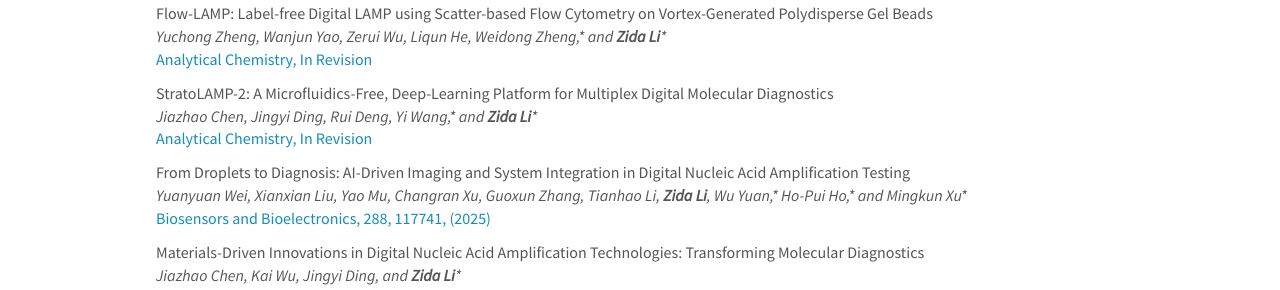
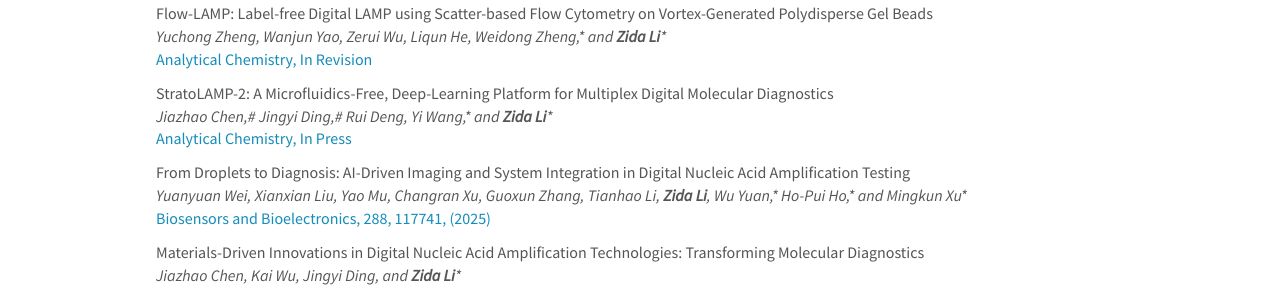
Before and after one commit to zidalab/zidalab.github.io, a Jekyll site: the page built from _pages/publications.md, in a window 1280 px wide and 900 px high, scrolled down 3508 px. Shown: the part 154-444 px from the top of the window. Built offline with Jekyll 4.4.1, drawn with Linux system fonts in a browser that asks for light colours; nearby versions of some CDN libraries.

Commit message:
Update publist.yml

```diff
--- a/_data/publist.yml
+++ b/_data/publist.yml
@@ -20,11 +20,11 @@
 
 - title: "StratoLAMP-2: A Microfluidics-Free, Deep-Learning Platform for Multiplex Digital Molecular Diagnostics"
   image:
-  authors: Jiazhao Chen, Jingyi Ding, Rui Deng, Yi Wang,* and <b>Zida Li</b>*
+  authors: Jiazhao Chen,# Jingyi Ding,# Rui Deng, Yi Wang,* and <b>Zida Li</b>*
   description:
   link:
     url:
-    display: Analytical Chemistry, In Revision
+    display: Analytical Chemistry, In Press
   highlight: 0
   news2:
 
```
